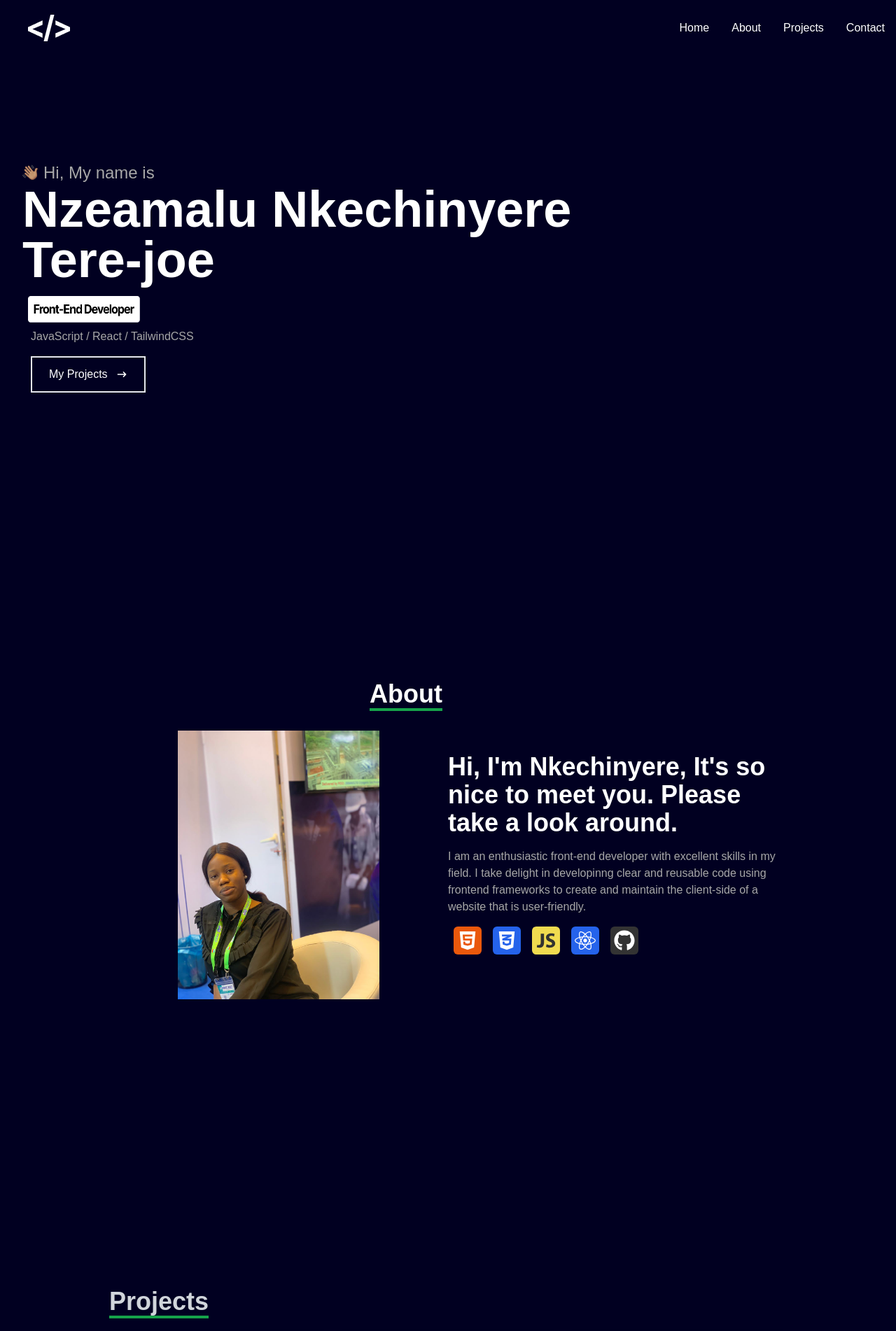
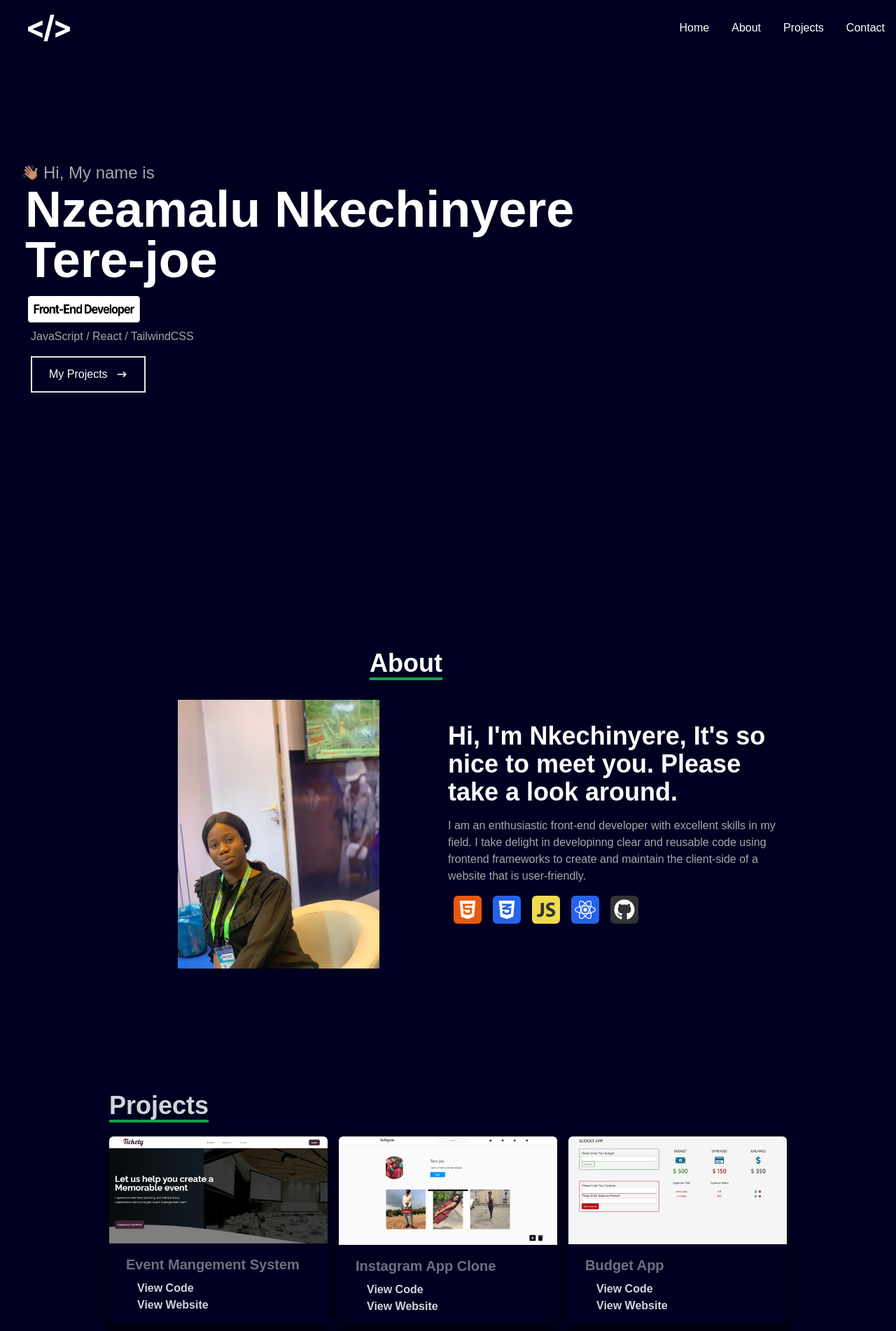
Before and after one commit to terejoe/personal-portfolio, a React (Create React App) app: page / in a window 1280 px wide. Shown: the top 1902 px of the page at 70% size. Built offline with nearby package versions, Linux system fonts and the light colour scheme.

Commit message:
modified website

```diff
--- a/src/components/about.jsx
+++ b/src/components/about.jsx
@@ -5,11 +5,11 @@ import potrait from '../assets/potrait.jpg'
 
 export default function About() {
   return (
-    <div name='about'className='w-full h-screen bg-[#010021] text-white'>
+    <div name='about'className='w-full bg-[#010021] text-white pt-28'>
       <div className='flex flex-col justify-center items-center w-full h-full'>
 
         <div className='max-w-[1000px] w-full grid grid-cols-2 gap-4'>
-          <div className='sm:text-right pb-8 pl-4'>
+          <div className='sm:text-right pb-8 pl-4 pt-4'>
             <p className='text-4xl font-bold inline border-b-4 border-green-600'>About</p>
           </div>
         </div>
@@ -25,7 +25,7 @@ export default function About() {
             <p className='mt-4 text-[#a7a7a7] text-left'>I am an enthusiastic front-end developer with excellent skills in my field. I take delight in developinng clear and reusable code using frontend frameworks to create and maintain the client-side of a website that is user-friendly.</p>
 
             <div className='mt-4 text-center justify-center flex md:justify-start'>
-              <ul className='flex'>
+              <ul className='flex mb-4'>
                 <li className='mx-2 px-0 bg-orange-600 w-[40px] h-[40px] items-center justify-center flex rounded-md'>
                   <a href='/'><FaHtml5 size={30}/></a>
                 </li>
--- a/src/components/contact.jsx
+++ b/src/components/contact.jsx
@@ -5,7 +5,7 @@ import { FaGithub,FaLinkedin } from 'react-icons/fa'
 
 export default function Contact() {
   return (
-    <div name='contact' className='w-full bg-[#010021] flex justify-center items-start p-4'>
+    <div name='contact' className='w-full bg-[#010021] flex justify-center items-start p-4 pt-52'>
       <form action ='https://getform.io/f/574ccbf7-81da-4a18-b963-fe2110b42552'method='POST'className='flex flex-col max-w-[600px] w-full'>
         <div className='pb-4 mb-2'>
           <p className='text-4xl font-bold inline border-b-4 border-green-600 text-gray-300'>Contact</p>
--- a/src/components/home.jsx
+++ b/src/components/home.jsx
@@ -11,7 +11,7 @@ export default function Home() {
       {/* Container */}
       <div className='max-w-[1000px] mx-0 px-8 flex justify-center text-left flex-col h-full'>
         <p className='text-2xl text-[#a7a7a7]'><img src={handEmoji} alt = 'Hand Emoji' className='inline mr-2 mt-[-4px]'></img>Hi, My name is</p>
-        <h1 className = 'text-4xl sm:text-7xl font-bold text-[#ffffff]' data-aos="fade-right" data-aos-duration="3000" >Nzeamalu Nkechinyere Tere-joe</h1>
+        <h1 className = 'text-4xl sm:text-7xl font-bold text-[#ffffff] ml-1' data-aos="fade-right" data-aos-duration="3000" >Nzeamalu Nkechinyere Tere-joe</h1>
         <img src={frontEnd} alt='Front-end Logo' className = 'mt-4 ml-2 w-[160px] h-[38px]' data-aos="fade-right" data-aos-duration="3000" data-aos-delay="200"/>
         <p className='py-2 text-[#a7a7a7] ml-3' data-aos="fade-right" data-aos-duration="3000" data-aos-delay="400">JavaScript / React / TailwindCSS</p>
 
--- a/src/components/project.jsx
+++ b/src/components/project.jsx
@@ -1,11 +1,11 @@
 import React from 'react'
-import school from '../assets/school.png'
+import tickety from '../assets/tickety.png'
 import instagram from '../assets/instagram.png'
 import budget from '../assets/budget.png'
 
 export default function Project() {
   return (
-    <div name ='projects' className='w-full pt-4 md:h-screen bg-[#010021] text-gray-300'>
+    <div name ='projects' className='w-full pt-40 bg-[#010021] text-gray-300'>
       <div className='max-w-[1000px] mx-auto p-4 flex flex-col justify-center w-full h-full'>
         <div className='pb-6'>
           <p className='text-4xl font-bold inline border-b-4 text-gray-300 border-green-600'>Projects</p>
@@ -14,12 +14,12 @@ export default function Project() {
         <div className='grid sm:grid-cols-2 md:grid-cols-3 gap-4 mx-auto'>
           {/* One Item */}
           <div className='border-lg shadow-lg shadow-black container rounded-md justify-center items-center max-w-sm overflow-hidden'>
-            <a href=' https://eduford-schoolwebsite.netlify.app'><img src={school} alt='Website' className='w-full'/></a>
+            <a href=' https://eduford-schoolwebsite.netlify.app'><img src={tickety} alt='Website' className='w-full'/></a>
             <div className='px-6 py-4'>
-              <p className='font-bold text-gray-500 text-xl mb-2'>School Website</p>
+              <p className='font-bold text-gray-500 text-xl mb-2'>Event Mangement System</p>
               <ul>
-                <li><strong><a href='https://github.com/terejoe/School-website'className='hover:text-green-300'>View Code</a></strong></li>
-                <li><strong><a href=' https://eduford-schoolwebsite.netlify.app' className='hover:text-green-300'>View Website</a></strong></li>
+                <li><strong><a href='https://github.com/asmaaHamdym/Tickety'className='hover:text-green-300'>View Code</a></strong></li>
+                <li><strong><a href=' https://tickety-group10.netlify.app/' className='hover:text-green-300'>View Website</a></strong></li>
               </ul>
             </div>
           </div>
```
Also changed, not shown: src/assets/tickety.png (added).
